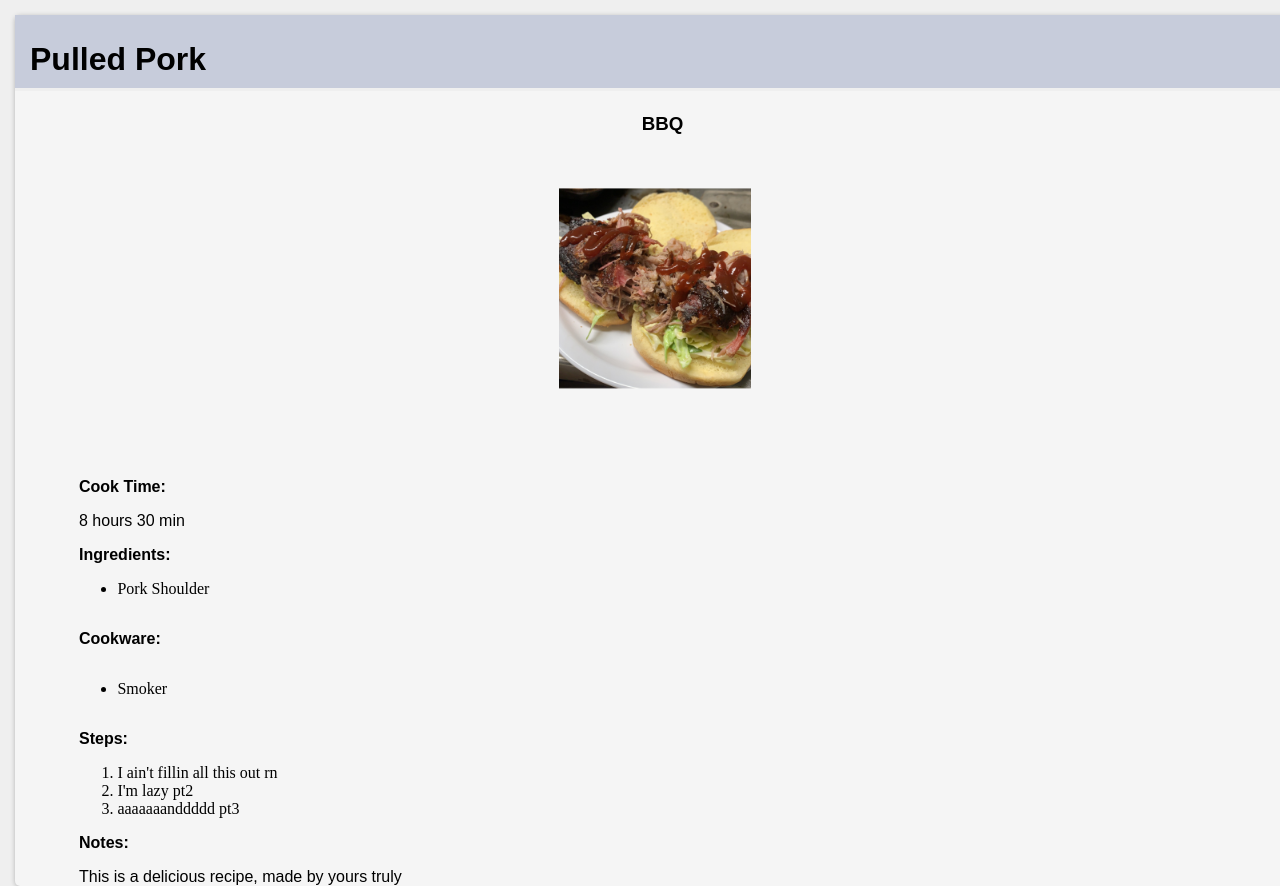
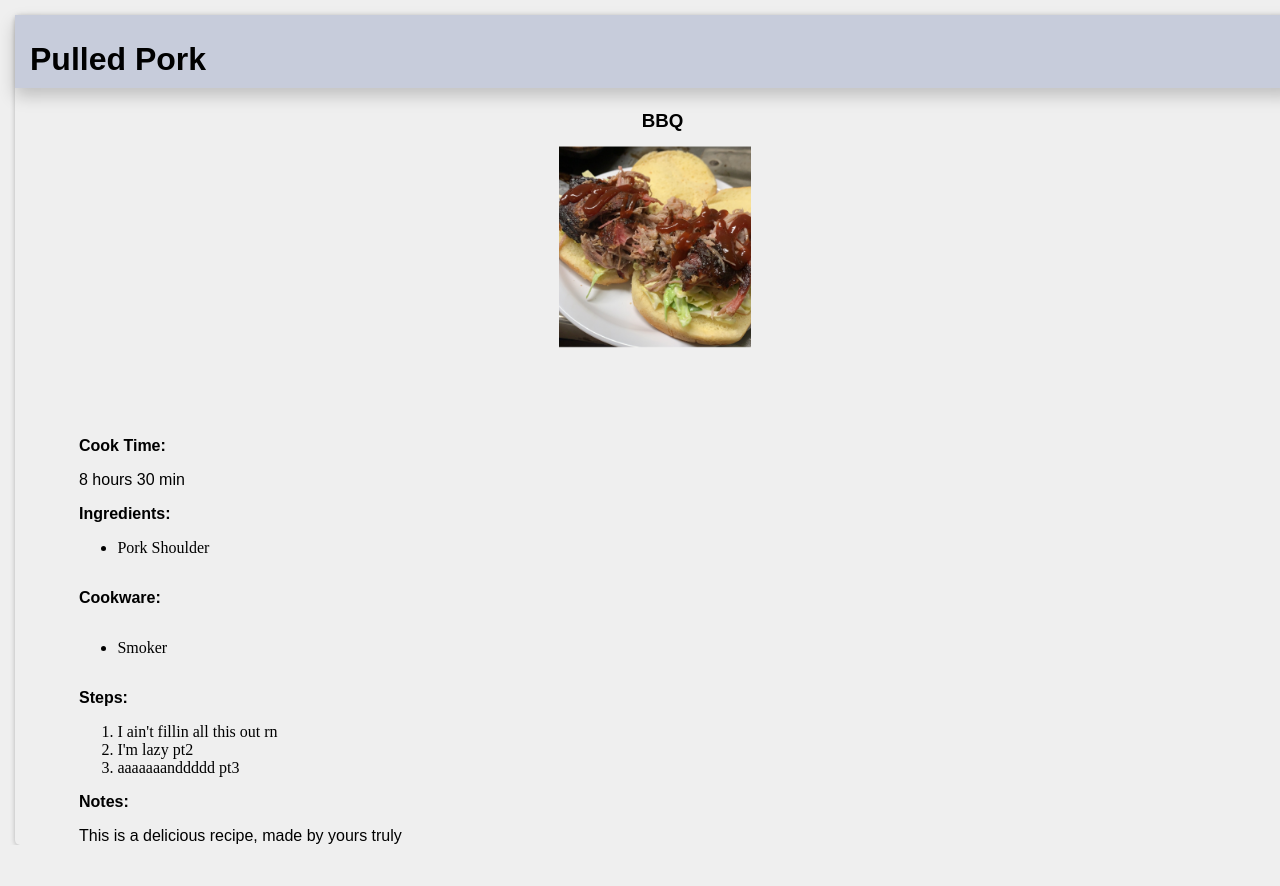
Before and after one commit to max-wild/dynamic-recipes, a React (Create React App) app: page /recipe/1 in a window 1280 px wide. After the commit the page ends 845 px from the top, so only its background shows below. Built offline with nearby package versions, Linux system fonts and the light colour scheme.

Commit message:
Fixed minor formatting

```diff
--- a/src/components/Home.jsx
+++ b/src/components/Home.jsx
@@ -26,7 +26,7 @@ export const Home = () => {
             <div class = "container">
               <div class = "nav-bar">
                   <ul>
-                    <h2>Where to go</h2>
+                    <h2>Menu</h2>
 
                     <div class="dropdown">
                       <span>Folders</span>
--- a/src/index.css
+++ b/src/index.css
@@ -59,7 +59,6 @@ a {
   font-family: sans-serif;
 	width: 200px;
 	margin-left: 0px;
-  margin-right: 5px;
 	text-align: left;
 }
 
@@ -69,7 +68,7 @@ a {
   margin-right: 15px;
   height: 100%;
   width: 100%;
-  background-color: whitesmoke;
+  background-color: #EFEFEF;
   box-shadow: 0px 1px 5px rgba(0, 0, 0, 0.25);
   border-radius: 5px;
 }
@@ -77,7 +76,6 @@ a {
 .recipes h1 {
   font-family: sans-serif;
   text-align: left;
-  border-bottom: 3px solid #EFEFEF;
   padding-left: 15px;
   padding-bottom: 10px;
 }
@@ -113,6 +111,7 @@ a {
 .dropdown:hover .dropdown-content {
   display: flex;
   flex-direction: column;
+  box-shadow: 0px 8px 16px 0px rgba(0, 0, 0, 0.2);
 }
 
 .recipe-image {
@@ -120,7 +119,7 @@ a {
   margin-left: auto;
   margin-right: auto;
   width: 50%;
-  margin-top: -5%;
+  margin-top: -8%;
 }
 
 .recipe-image img{
@@ -136,6 +135,7 @@ a {
 .recipe-title {
   background-color: #C7CCDB;
   padding-top: 5px;
+  box-shadow: 0px 8px 16px 0px rgba(0, 0, 0, 0.2);
 }
 
 .recipes ul {
@@ -147,3 +147,9 @@ a {
   text-align: left;
   padding-left: 8%;
 }
+
+.recipe-list {
+  margin-left: 15px;
+  margin-top: 15px;
+
+}
```
